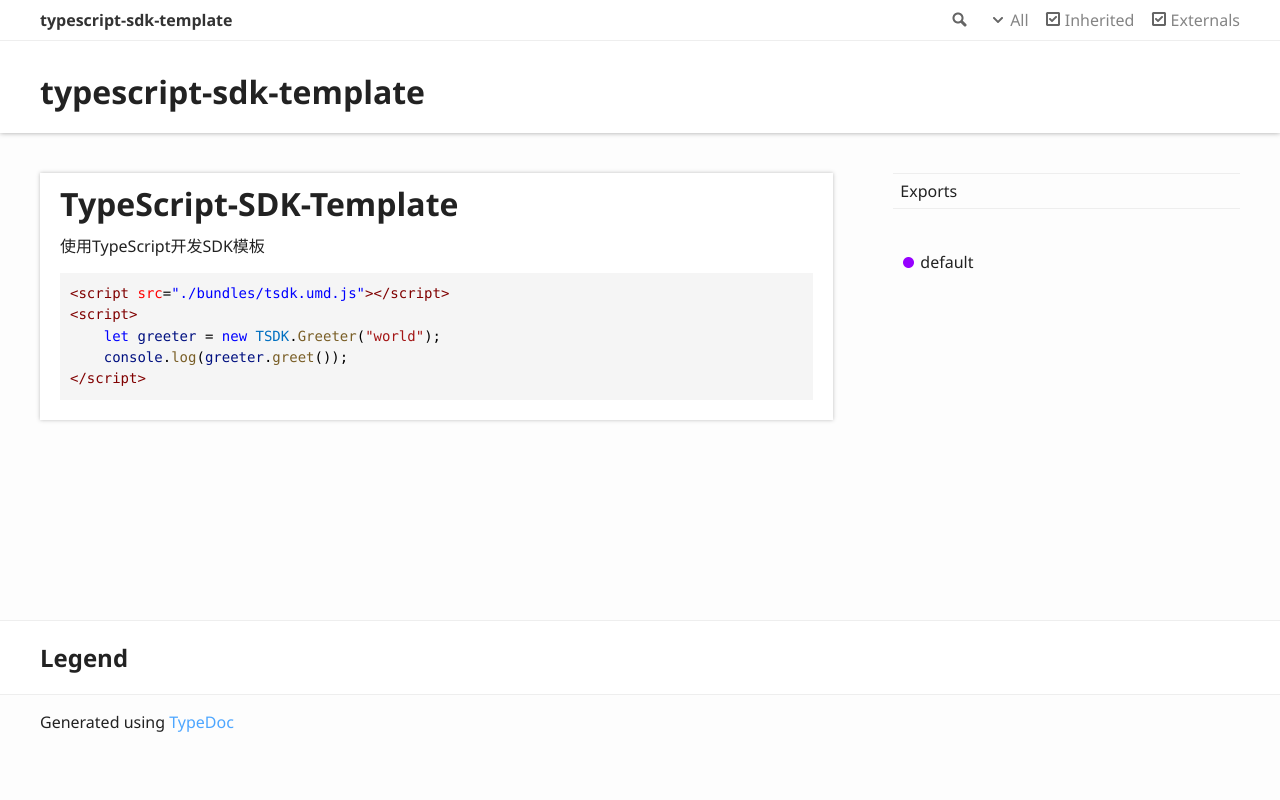
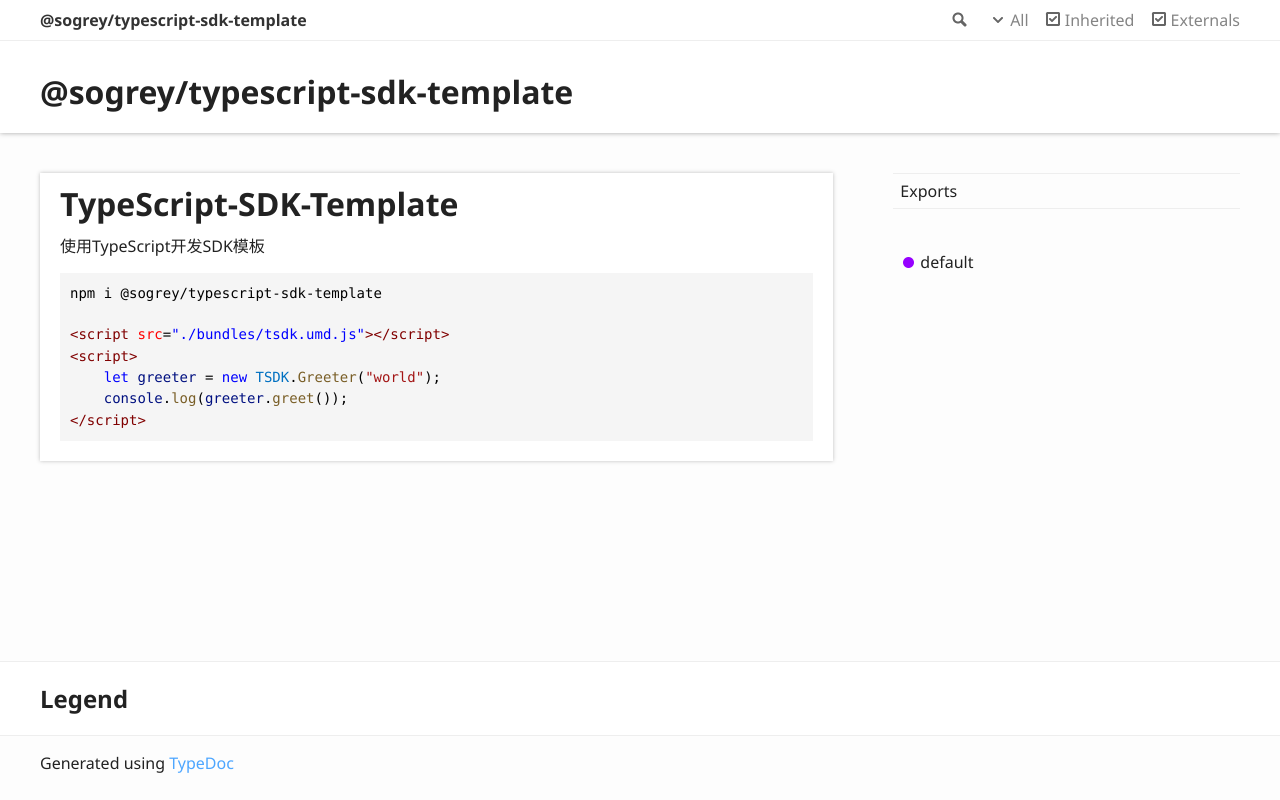
Before and after one commit to Sogrey/TypeScript-SDK-Template, a website: page docs/index.html in a window 1280 px wide. Drawn offline with Linux system fonts and the light colour scheme.

Commit message:
1st published

```diff
--- a/docs/index.html
+++ b/docs/index.html
@@ -3,8 +3,8 @@
 <head>
 	<meta charset="utf-8">
 	<meta http-equiv="X-UA-Compatible" content="IE=edge">
-	<title>typescript-sdk-template</title>
-	<meta name="description" content="Documentation for typescript-sdk-template">
+	<title>@sogrey/typescript-sdk-template</title>
+	<meta name="description" content="Documentation for @sogrey/typescript-sdk-template">
 	<meta name="viewport" content="width=device-width, initial-scale=1">
 	<link rel="stylesheet" href="assets/css/main.css">
 	<script async src="assets/js/search.js" id="search-script"></script>
@@ -23,7 +23,7 @@
 						<li class="state loading">Preparing search index...</li>
 						<li class="state failure">The search index is not available</li>
 					</ul>
-					<a href="index.html" class="title">typescript-sdk-template</a>
+					<a href="index.html" class="title">@sogrey/typescript-sdk-template</a>
 				</div>
 				<div class="table-cell" id="tsd-widgets">
 					<div id="tsd-filter">
@@ -50,7 +50,7 @@
 	</div>
 	<div class="tsd-page-title">
 		<div class="container">
-			<h1>typescript-sdk-template</h1>
+			<h1>@sogrey/typescript-sdk-template</h1>
 		</div>
 	</div>
 </header>
@@ -62,6 +62,8 @@
 					<h1>TypeScript-SDK-Template</h1>
 				</a>
 				<p>使用TypeScript开发SDK模板</p>
+				<pre><code class="language-bash"><span style="color: #000000">npm i @sogrey/typescript-sdk-template</span>
+</code></pre>
 				<pre><code class="language-html"><span style="color: #800000">&lt;script</span><span style="color: #000000FF"> </span><span style="color: #FF0000">src</span><span style="color: #000000FF">=</span><span style="color: #0000FF">&quot;./bundles/tsdk.umd.js&quot;</span><span style="color: #800000">&gt;&lt;/script&gt;</span>
 <span style="color: #800000">&lt;script&gt;</span>
 <span style="color: #000000FF">    </span><span style="color: #0000FF">let</span><span style="color: #000000FF"> </span><span style="color: #001080">greeter</span><span style="color: #000000FF"> </span><span style="color: #000000">=</span><span style="color: #000000FF"> </span><span style="color: #0000FF">new</span><span style="color: #000000FF"> </span><span style="color: #0070C1">TSDK</span><span style="color: #000000FF">.</span><span style="color: #795E26">Greeter</span><span style="color: #000000FF">(</span><span style="color: #A31515">&quot;world&quot;</span><span style="color: #000000FF">);</span>
--- a/package.json
+++ b/package.json
@@ -1,5 +1,5 @@
 {
-  "name": "typescript-sdk-template",
+  "name": "@sogrey/typescript-sdk-template",
   "version": "0.0.1",
   "description": "使用TypeScript开发SDK模板",
   "main": "./bundles/tsdk.js",
@@ -14,6 +14,7 @@
     "compile": "npx tsc --p tsconfig.json",
     "bundle": "npx microbundle --i dist/index.js --name TSDK --target=browser",
     "docs": "typedoc --out docs/ src/index.ts",
+    "npm:publish": "npm publish --access public",
     "test": "echo \"Error: no test specified\" && exit 1"
   },
   "files": [
```
Also changed, not shown: docs/modules.html (+5 -5 lines), README.md.
